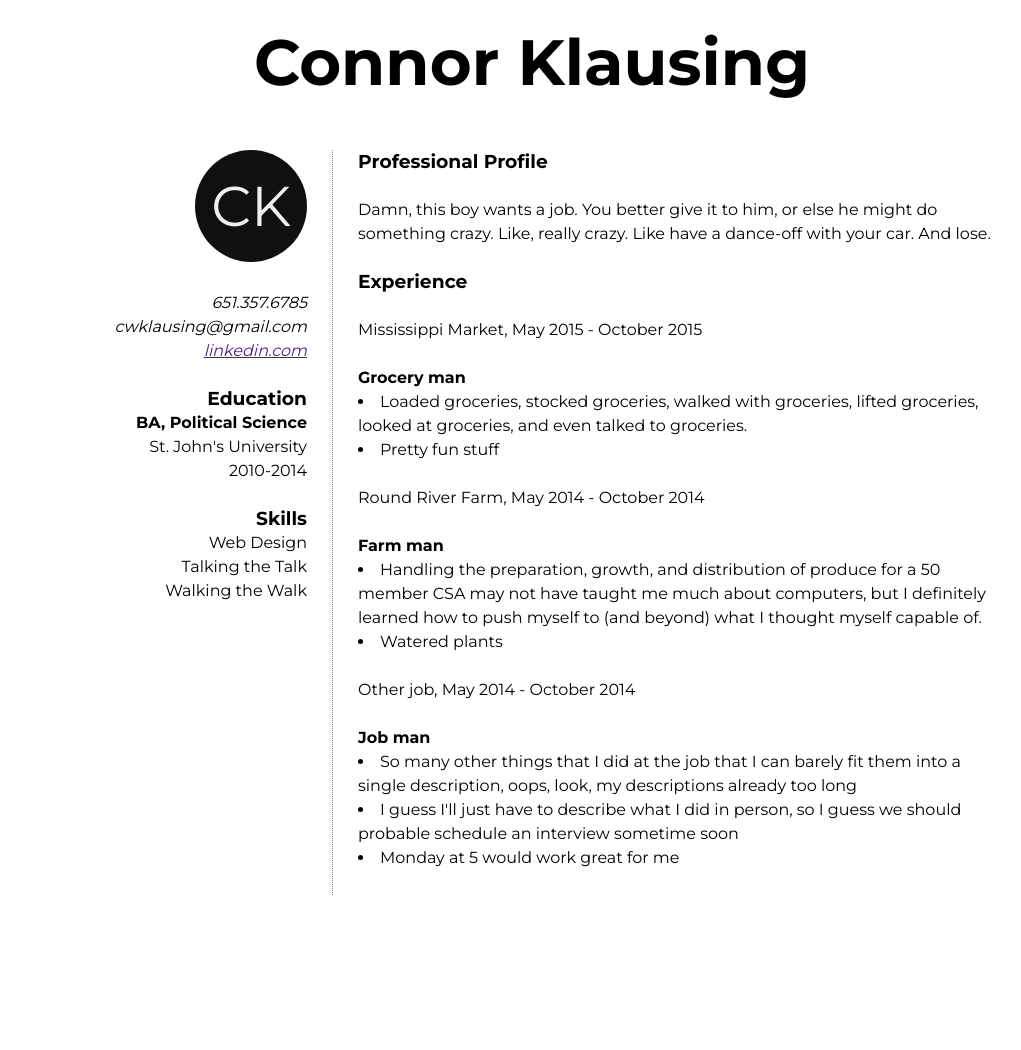
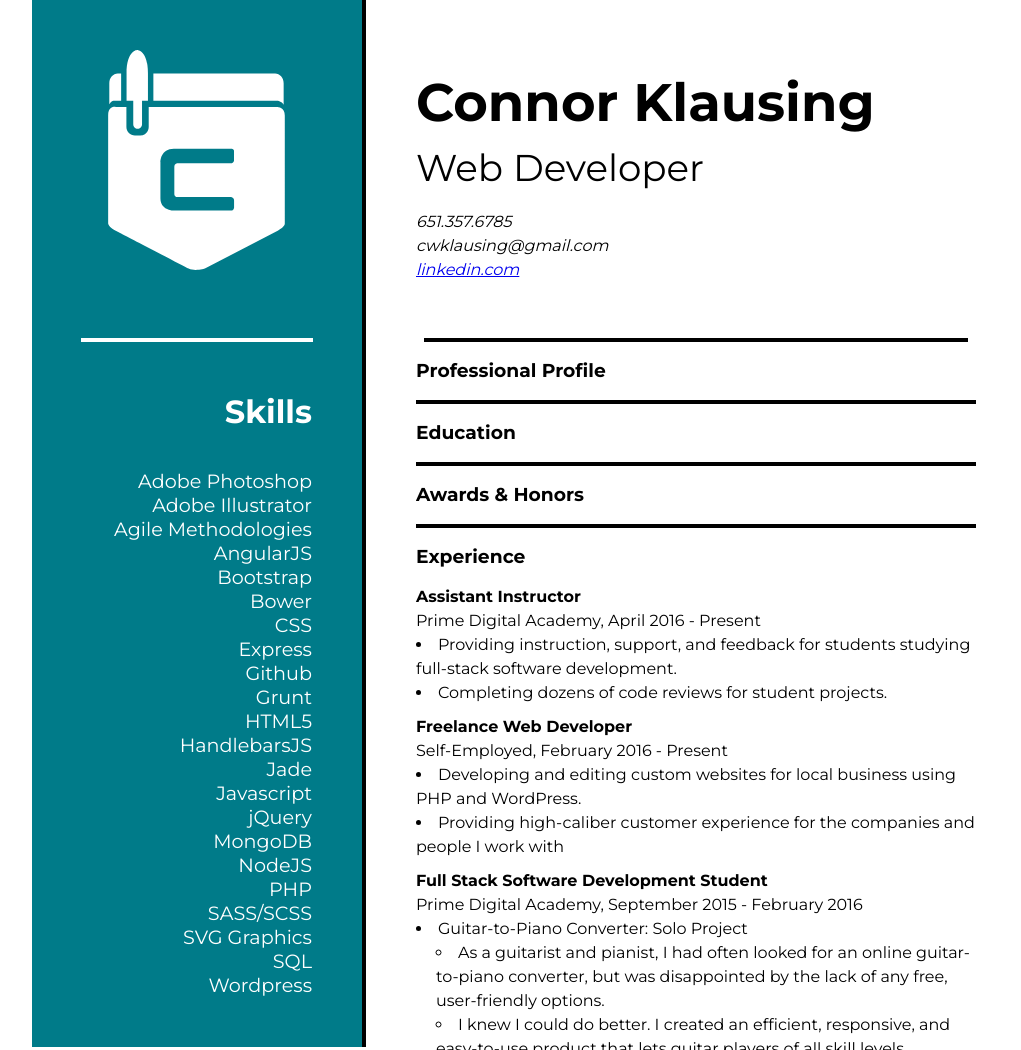
Before and after one commit to cwklausing/Online_resume, a plain HTML site: page index.html in a window 1280 px wide. Shown: the whole page, without its empty margins (108-1129 px from the left). Before the commit the page ends 895 px from the top, so only its background shows below. Drawn offline with Linux system fonts and the light colour scheme.

Commit message:
Style changes to fit nerdery logo and colors

```diff
--- a/index.html
+++ b/index.html
@@ -10,59 +10,139 @@
 	<link rel="stylesheet" type="text/css" href="stylesheet.css" />
 </head>
 <body>
+<section class="sidebar">
+	<div class="logo">
+		<img src="./images/logo.svg">
+	</div>
+	<!--White break line-->
+	<hr>
+
+	<div class="skills">
+		<h3>Skills</h3>
+		<div class="left">
+			<p>Adobe Photoshop</p>
+			<p>Adobe Illustrator</p>
+			<p>Agile Methodologies</p>
+			<p>AngularJS</p>
+			<p>Bootstrap</p>
+			<p>Bower</p>
+			<p>CSS</p>
+			<p>Express</p>
+			<p>Github</p>
+			<p>Grunt</p>
+			<p>HTML5</p>
+			<p>HandlebarsJS</p>
+			<p>Jade</p>
+			<p>Javascript</p>
+			<p>jQuery</p>
+			<p>MongoDB</p>
+			<p>NodeJS</p>
+			<p>PHP</p>
+			<p>SASS/SCSS</p>
+			<p>SVG Graphics</p>
+			<p>SQL</p>
+			<p>Wordpress</p>
+		</div>
+	</div>
+</section>
+
+<div class="container">
 	<header>
 		<h1>Connor Klausing</h1>
+		<h2>Web Developer</h2>
+		<p><i>651.357.6785</i></p>
+		<p><i>cwklausing@gmail.com</i></p>
+		<p><a href="https://www.linkedin.com/in/cwklausing" target="_blank"><i>linkedin.com</i></a></p>
 	</header>
 
-	<div>
-		<h1 id="circle">CK</h1>
-		<br>
-		<p><i>651.357.6785</i></p>
-		<p><i>cwklausing@gmail.com</i></p>
-		<p><a href="" target="_blank"><i>linkedin.com</i></a></p>
-		<br>
+	<!--White break line-->
+	<hr>
+
+	<main>
+		<!--Professional Profile-->
+		<div class="profile">
+			<h3>Professional Profile</h3>
+			<p>I'm a full-stack software developer with a passion for creating community on my team, and converting creative vision into code.</p>
+		</div>
+		<!--Education-->
+		<section class="education">
+
 			<h3>Education</h3>
-		<p><b>BA, Political Science</b></p>
-		<p>St. John's University</p>
+			<p><b>Prime Digital Academy</b></p>
+			<p>Full Stack Software Engineering Certificate</p>
+
+			<p><b>St. John's University</b></p>
+			<p>BA, Political Science</p>
 			<p>2010-2014</p>
-		<br>
-		<h3>Skills</h3>
-		<p>Web Design</p>
-		<p>Talking the Talk</p>
-		<p>Walking the Walk</p>
+		</section>
+		<!--Awards-->
+		<section class="awards">
+			<h3>Awards & Honors</h3>
+			<p class="title">Phi Beta Kappa</p>
+			<p class="date">Admitted as member, 2014</p>
+			<p class="title">St. John's University</p>
+			<p class="date">Caritas Man of Extraordinary Service Award, 2013</p>
+			<p class="date">Jackson Fellowship, May 2013 - May 2014</p>
+			<ul>
+				<li>Served the common good through community engagement, collective learning, and leadership and professional development.</li>
+			</ul>
+		</section>
+		<!--Experience-->
+		<div class="experience">
+			<h3>Experience</h3>
+			<!--Prime TA-->
+			<div class="jobwrapper">
+				<p class="title">Assistant Instructor</p>
+				<p class="date">Prime Digital Academy, April 2016 - Present</p>
+				<ul>
+					<li>Providing instruction, support, and feedback for
+						students studying full-stack software development.</li>
+					<li>Completing dozens of code reviews for student
+						projects.</li>
+				</ul>
+			</div>
+			<!--Freelance Dev-->
+			<div class="jobwrapper">
+				<p class="title">Freelance Web Developer</p>
+				<p class="date">Self-Employed, February 2016 - Present</p>
+				<ul>
+					<li>Developing and editing custom websites for local
+						business using PHP and WordPress.</li>
+					<li>Providing high-caliber customer experience for the companies and people I work with</li>
+				</ul>
 			</div>
 
-	<main>
-		<h3>Professional Profile</h3>
-		<br>
-		<p>Damn, this boy wants a job. You better give it to him, or else he might do something crazy. Like, really crazy. Like have a dance-off with your car. And lose.</p>
-		<br>
-		<h3>Experience</h3>
-		<br>
-		<p>Mississippi Market, May 2015 - October 2015</p>
-		<br>
-		<p><b>Grocery man</b></p>
+			<!--Prime Student-->
+			<div class="jobwrapper">
+				<p class="title">Full Stack Software Development Student</p>
+				<p class="date">Prime Digital Academy, September 2015 - February 2016</p>
 				<ul>
-			<li>Loaded groceries, stocked groceries, walked with groceries, lifted groceries, looked at groceries, and even talked to groceries.</li>
-			<li>Pretty fun stuff</li>
+					<li>Guitar-to-Piano Converter: Solo Project</li>
+					<ul>
+						<li>As a guitarist and pianist, I had often looked for an online guitar-to-piano converter, but was disappointed by the lack of any free, user-friendly options.</li>
+						<li>I knew I could do better. I created an efficient, responsive, and easy-to-use product that lets guitar players of all skill levels translate their chords to piano with ease.</li>
+						<li>Technologies used: AngularJS, SVG Graphics, Express, NodeJS, Adobe Illustrator, Jade, CSS3, HTML5, Javascript, Webstorm.</li>
 					</ul>
-		<br>
-		<p>Round River Farm, May 2014 - October 2014</p>
-		<br>
-		<p><b>Farm man</b></p>
+				</ul>
+			</div>
+			<!--Bulk Buyer-->
+			<div class="jobwrapper">
+				<p class="title">Bulk Buyer</p>
+				<p class="date">Mississippi Market, May 2015 - October 2015</p>
+				<ul>
+					<li>Through my friendly personality, product recommendations, and care to customer satisfaction, I delivered a consistently positive experience for customers, facilitated team cooperation, and managed bulk purchasing.</li>
+				</ul>
+			</div>
+			<!--Farm Hand-->
+			<div class="jobwrapper">
+				<p class="title">Farm Hand</p>
+				<p class="date">Round River Farm, May 2014 - November 2014</p>
 				<ul>
 					<li>Handling the preparation, growth, and distribution of produce for a 50 member CSA may not have taught me much about computers, but I definitely learned how to push myself to (and beyond) what I thought myself capable of. </li>
-			<li>Watered plants</li>
 				</ul>
-		<br>
-		<p>Other job, May 2014 - October 2014</p>
-		<br>
-		<p><b>Job man</b></p>
-		<ul>
-			<li>So many other things that I did at the job that I can barely fit them into a single description, oops, look, my descriptions already too long </li>
-			<li>I guess I'll just have to describe what I did in person, so I guess we should probable schedule an interview sometime soon</li>
-			<li>Monday at 5 would work great for me</li>
-		</ul>
+			</div>
+		</div>
 	</main>
+</div>
 </body>
 </html>
--- a/stylesheet.css
+++ b/stylesheet.css
@@ -1,9 +1,11 @@
+/*CSS Reset*/
 html, body, h1, h2, h3, h4, ul, ol, li, p, a {
   padding: 0;
   border: 0;
   margin: 0;
 }
 
+/*Custom Styling*/
 body {
 	width: 1000px;
 	margin: 0 auto 50px auto;
@@ -12,50 +14,129 @@ body {
 	line-height: 1.5em;
 }
 
-header {
-	width: 1000px;
-	background-color: #FFFFFF;
-	font-size: 32px;
-	text-align: center;
-	padding: 50px 50px 50px 0;
-	margin: 0 auto 0 auto;
-	position: fixed;
-	z-index: 1;
+/*Containers styling */
+.sidebar {
+	background-color: #007b89;
+	width: 33%;
+	float: left;
+	border-right: 4px solid black;
 }
 
-div {
-	position: fixed;
-	display: inline;
-	text-align: right;
-	margin-top: 150px;
-	padding: 0 25px 25px 25px;
-	width: 250px;
+.container {
+	width: 66%;
 	float: left;
+	height: 1050px;
+	overflow: scroll;
 }
 
-#circle {
-	background-color: #101010;
-	margin: 0 0 5px auto;
-	text-align: center;
-	font-size: 56px;
-	font-weight: normal;
-	line-height: 2em;
-	color: #F0F0F0;
-	width: 2em;
-	height: 2em;
-	border-radius: 50%;
+.container p {
+	font-size: 1em;
 }
 
-main {
-	margin-top: 150px;
-	width: 649px;
-	padding: 0 25px 25px 25px;
-	display: inline;
-	position: relative;
-	float: right;
-	border-left: 1px dotted #888888;
+/*Sidebar styling*/
+.skills {
+	padding: 50px;
+	text-align: right;
+	color: white;
 }
 
-ul {
-    list-style-position: inside;
+.skills h3 {
+	font-size: 2em;
+	margin-bottom: 45px;
 }
+
+.skills p {
+	font-size: 1.2em;
+}
+
+.logo {
+	height: 330px;
+}
+
+.logo img {
+	display: block;
+	height: 220px;
+	margin: 0 auto;
+	padding: 50px;
+}
+
+.sidebar hr {
+	border: 2px solid white;
+	width: 69%;
+}
+
+/*Header styling */
+
+header {
+	background-color: white;
+	width: 100%;
+	box-sizing: border-box;
+	padding: 50px;
+	height: 330px;
+}
+
+header h1 {
+	font-size: 3.3em;
+	line-height: 2;
+}
+
+header h2 {
+	font-size: 2.33em;
+	font-weight: 200;
+	margin-bottom: 30px;
+}
+
+header p {
+	font-size: 1.3em;
+	line-height: 1.5;
+}
+
+/*Main styling*/
+main {
+	margin: 0 50px;
+}
+
+main h3 {
+	line-height: 2;
+	margin: 10px 0;
+}
+
+.container hr {
+	width: 540px;
+	border: 2px solid black;
+	margin-bottom: 0;
+}
+
+/*Hover styling*/
+.education, .awards, .profile {
+	height: 58px;
+	overflow: hidden;
+	border-bottom: 4px solid black;
+	transition: height 0.5s;
+}
+.education:hover {
+	height: 200px;
+	transition: height 0.5s;
+}
+
+.awards:hover {
+	height: 240px;
+}
+
+.profile:hover {
+	height: 122px;
+}
+
+/*Job containers*/
+.jobwrapper {
+	padding: 0 0 10px 0;
+	list-style-position: inside;
+}
+
+ul ul {
+	margin-left: 20px;
+}
+
+.title {
+	font-weight: 600;
+}
```
Also changed, not shown: images/logo.svg (added), 1 other file. Lines whose indentation alone changed are shown as unchanged.
